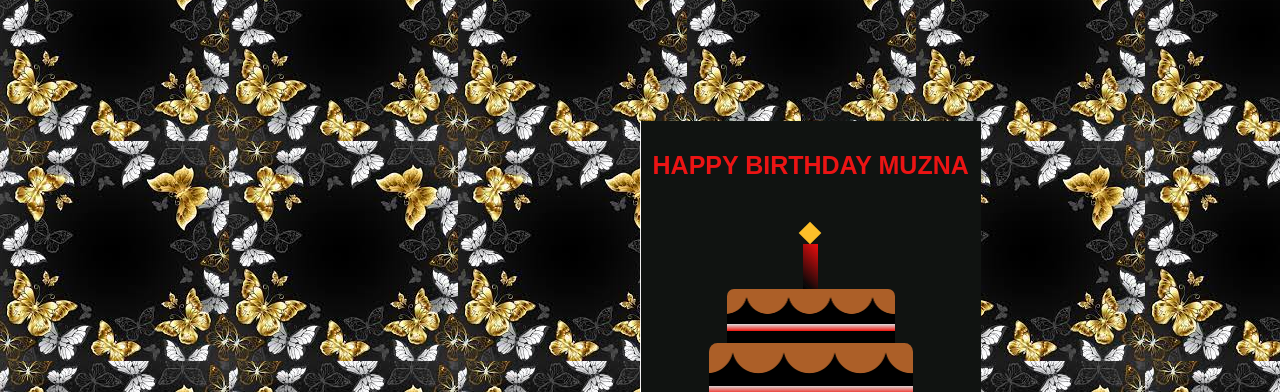
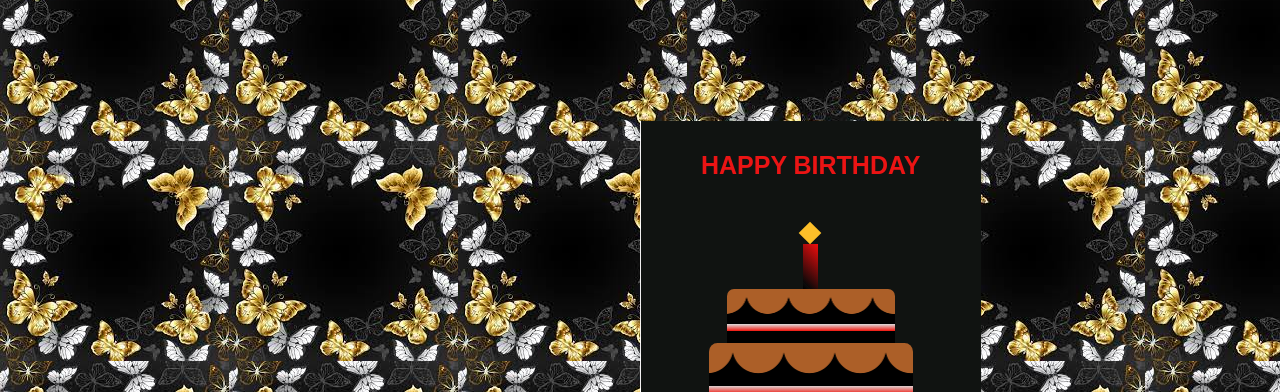
Before and after one commit to MuhammdHaseeb/Birthday-wish, a plain HTML site: page index.html in a window 1280 px wide. Shown: the part 79-471 px from the top of the page. Drawn offline with Linux system fonts and the light colour scheme.

Commit message:
Update index.html

```diff
--- a/index.html
+++ b/index.html
@@ -12,13 +12,13 @@
 </head>
 <body>
 
-       <p class="animation">Happy Birthday Muzna</p>
+       <p class="animation">Happy Birthday</p>
 
 
 <div class="card">
        <div class="outside">
        <div class="front">
-                     <p><b>Happy Birthday MUZNA</b></p>
+                     <p><b>Happy Birthday </b></p>
                      <div class="cake">
 <div class="top-layer"></div>
 <div class="middle-layer"></div>
```
